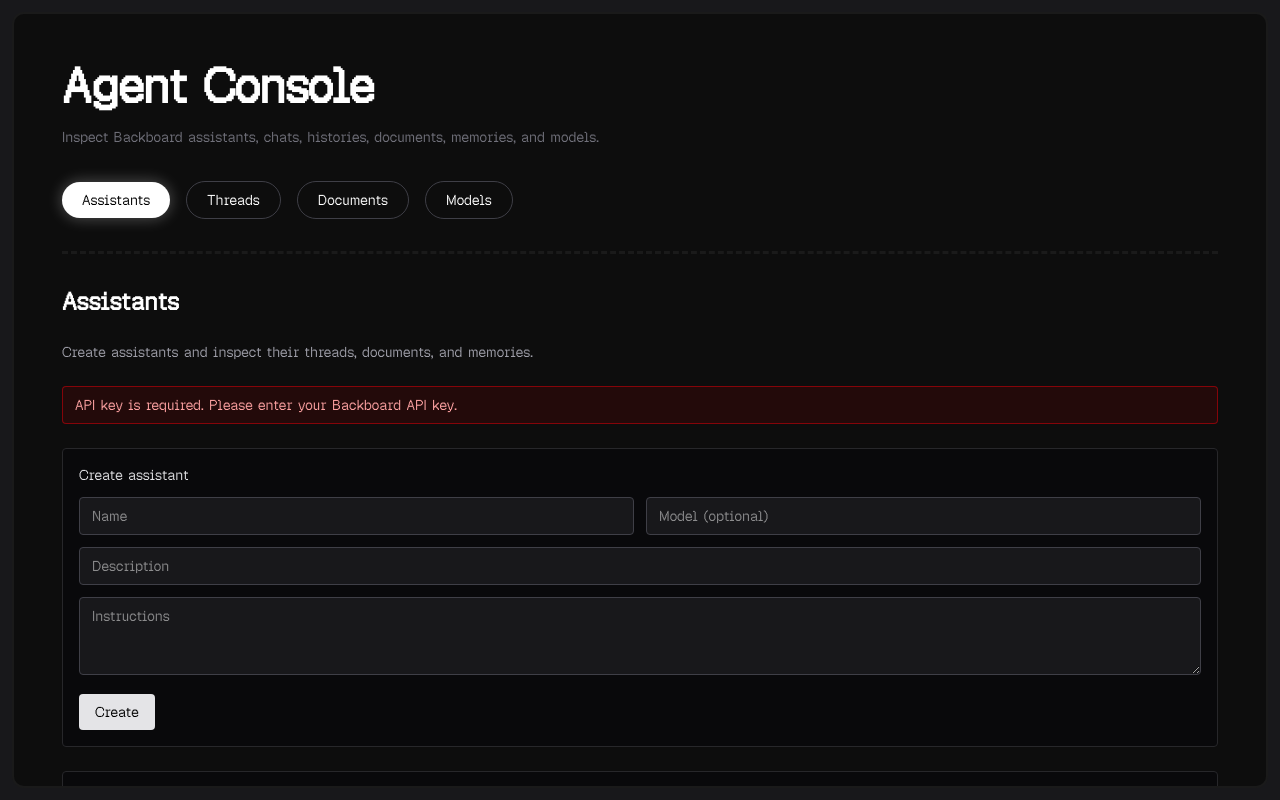
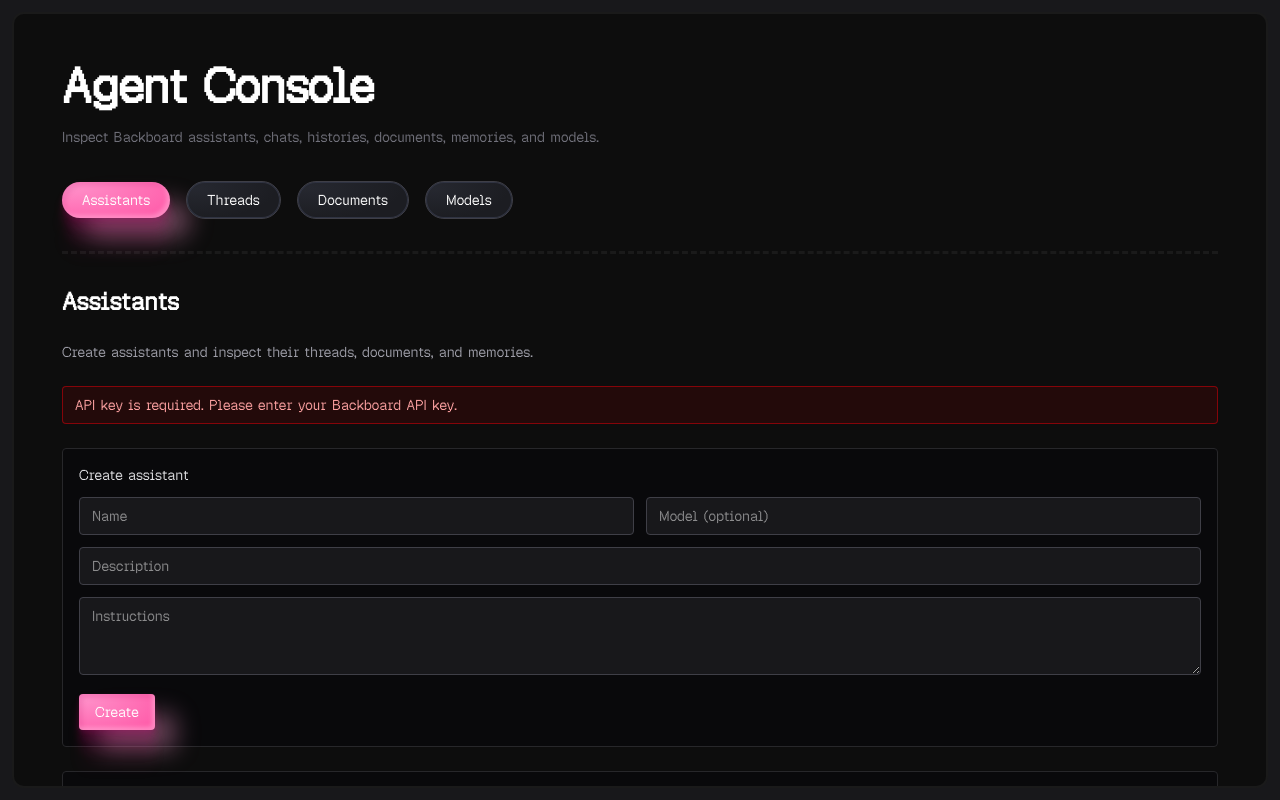
Before and after one commit to 0vp/backboard-swarm, a React (Vite) app in the folder fe/: page /agent in a window 1280 px wide. Built offline with nearby package versions, Linux system fonts and the light colour scheme.

Commit message:
jelly buttons

```diff
--- a/fe/src/components/memory/AssistantsSection.jsx
+++ b/fe/src/components/memory/AssistantsSection.jsx
@@ -387,7 +387,7 @@
           className="w-full rounded border border-zinc-700 bg-zinc-900 px-3 py-2 text-sm text-white"
         />
         <div className="flex gap-2">
-          <button type="submit" className="rounded bg-zinc-200 px-4 py-2 text-sm font-medium text-black hover:bg-white">
+          <button type="submit" className="purple-gradient-button rounded px-4 py-2 text-sm font-medium">
             {editingAssistantId ? 'Update' : 'Create'}
           </button>
           {editingAssistantId && (
@@ -397,7 +397,7 @@
                 setEditingAssistantId(null)
                 setAssistantForm(emptyAssistantForm)
               }}
-              className="rounded border border-zinc-700 px-4 py-2 text-sm text-zinc-300 hover:bg-zinc-900"
+              className="black-gradient-button rounded border border-zinc-700 px-4 py-2 text-sm text-zinc-300"
             >
               Cancel
             </button>
@@ -453,7 +453,7 @@
                 <button
                   type="button"
                   onClick={() => onEditAssistant(assistant)}
-                  className="rounded border border-zinc-700 px-3 py-1.5 text-xs text-zinc-200 hover:bg-zinc-900"
+                  className="black-gradient-button rounded border border-zinc-700 px-3 py-1.5 text-xs text-zinc-200"
                 >
                   Edit
                 </button>
@@ -488,7 +488,7 @@
                             <button
                               type="button"
                               onClick={() => onCreateThread(assistant.id)}
-                              className="rounded border border-zinc-700 px-2 py-1 text-xs text-zinc-200 hover:bg-zinc-900"
+                              className="purple-gradient-button rounded border border-transparent px-2 py-1 text-xs"
                             >
                               New thread
                             </button>
@@ -598,7 +598,7 @@
                             <button
                               type="button"
                               onClick={() => onSaveMemory(assistant.id)}
-                              className="rounded bg-zinc-200 px-3 py-1.5 text-xs font-medium text-black hover:bg-white"
+                              className="purple-gradient-button rounded px-3 py-1.5 text-xs font-medium"
                             >
                               Save memory
                             </button>
@@ -606,7 +606,7 @@
                               <button
                                 type="button"
                                 onClick={() => onSaveMemory(assistant.id, details.memories[0].id)}
-                                className="rounded border border-zinc-700 px-3 py-1.5 text-xs text-zinc-200 hover:bg-zinc-950"
+                                className="black-gradient-button rounded border border-zinc-700 px-3 py-1.5 text-xs text-zinc-200"
                               >
                                 Update first memory
                               </button>
--- a/fe/src/components/memory/ThreadsSection.jsx
+++ b/fe/src/components/memory/ThreadsSection.jsx
@@ -255,7 +255,7 @@
                           <button
                             type="button"
                             onClick={() => onSendMessage(thread.id)}
-                            className="rounded bg-zinc-200 px-4 py-2 text-sm font-medium text-black hover:bg-white"
+                            className="purple-gradient-button rounded px-4 py-2 text-sm font-medium"
                           >
                             Send
                           </button>
--- a/fe/src/index.css
+++ b/fe/src/index.css
@@ -31,3 +31,87 @@
   background-color: #000;
   color: #fff;
 }
+
+.purple-gradient-button,
+.black-gradient-button {
+  position: relative;
+  overflow: hidden;
+  isolation: isolate;
+  color: #fff;
+  transition: transform 0.16s ease-out;
+}
+
+.purple-gradient-button {
+  background: radial-gradient(114.65% 114.65% at 9.73% 17.27%, #ff8ec8 0, #ff5aa8 100%);
+  box-shadow:
+    0 62px 17px #d6007a00,
+    0 40px 16px #d6007a08,
+    0 22px 13px #d6007a17,
+    0 10px 10px #d6007a26,
+    0 2px 5px #d6007a2b,
+    20px 20px 24px #ff9dd266,
+    inset -3px -3px 4px #ffcce866,
+    inset 4px 4px 4px #9e00551a;
+}
+
+.purple-gradient-button::after {
+  content: '';
+  position: absolute;
+  inset: 1px;
+  border-radius: inherit;
+  opacity: 0;
+  mix-blend-mode: overlay;
+  transition: opacity 0.3s ease-in-out;
+  background: radial-gradient(101.79% 101.79% at 65.61% 81.79%, #ffffff99 0, transparent 100%);
+  pointer-events: none;
+  z-index: -1;
+}
+
+.black-gradient-button {
+  background: radial-gradient(85.96% 85.96% at 9.73% 17.27%, #262830 0, #1c1d22 100%);
+  box-shadow: inset 0 0 0 1px #2f3342;
+}
+
+.black-gradient-button::before {
+  content: '';
+  position: absolute;
+  inset: 0;
+  border-radius: inherit;
+  opacity: 0;
+  filter: blur(0.3px);
+  transition: opacity 0.3s ease-in-out;
+  background:
+    radial-gradient(85.96% 85.96% at 9.73% 17.27%, #262830 0, #1c1d22 100%),
+    radial-gradient(29.9% 135.23% at 83.67% 104.55%, #ffffff1a 0, #fff0 100%);
+  pointer-events: none;
+  z-index: -1;
+}
+
+@media (min-width: 768px) {
+  .purple-gradient-button:hover {
+    transform: scale(1.03);
+  }
+
+  .purple-gradient-button:hover::after {
+    opacity: 0.4;
+  }
+
+  .black-gradient-button:hover {
+    transform: scale(1.02);
+  }
+
+  .black-gradient-button:hover::before {
+    opacity: 1;
+  }
+}
+
+.purple-gradient-button:active,
+.black-gradient-button:active {
+  transform: scale(0.97);
+}
+
+.purple-gradient-button:focus-visible,
+.black-gradient-button:focus-visible {
+  outline: 2px solid #0b0c0e;
+  outline-offset: 2px;
+}
--- a/fe/src/pages/Agent.jsx
+++ b/fe/src/pages/Agent.jsx
@@ -37,8 +37,8 @@
             onClick={() => setActiveTab(tab.id)}
             className={`px-5 py-2 text-sm rounded-full font-medium transition-all cursor-pointer ${
               activeTab === tab.id
-                ? 'bg-white text-black shadow-[0_0_15px_rgba(255,255,255,0.3)]'
-                : 'bg-transparent text-white hover:bg-zinc-800 border border-zinc-700'
+                ? 'purple-gradient-button'
+                : 'black-gradient-button border border-zinc-700'
             }`}
           >
             {tab.label}
--- a/fe/src/pages/Index.jsx
+++ b/fe/src/pages/Index.jsx
@@ -34,12 +34,12 @@
 
         <div className="flex items-center gap-4 pointer-events-auto animate-diagonal-fade-in" style={{ animationDelay: '300ms' }}>
           <button
-            className="bg-white text-black px-5 py-2 text-sm rounded-full font-medium hover:bg-zinc-200 transition-all cursor-pointer shadow-[0_0_15px_rgba(255,255,255,0.3)] hover:shadow-[0_0_20px_rgba(255,255,255,0.5)]"
+            className="purple-gradient-button px-5 py-2 text-sm rounded-full font-medium transition-all cursor-pointer"
             onClick={() => navigate('/agent')}>
             Get Started
           </button>
           <button
-            className="bg-transparent text-white px-5 py-2 text-sm rounded-full font-medium hover:bg-zinc-800 transition-colors border border-zinc-700 cursor-pointer"
+            className="black-gradient-button text-white hover:text-white px-5 py-2 text-sm rounded-full font-medium transition-colors border border-zinc-700 cursor-pointer"
           >
             See Benchmarks
           </button>
--- a/fe/src/pages/Memory.jsx
+++ b/fe/src/pages/Memory.jsx
@@ -30,8 +30,8 @@
             onClick={() => setActiveTab(tab.id)}
             className={`rounded px-3 py-2 text-sm border transition-colors ${
               activeTab === tab.id
-                ? 'border-zinc-200 bg-zinc-200 text-black'
-                : 'border-zinc-700 text-zinc-200 hover:bg-zinc-900'
+                ? 'purple-gradient-button border-transparent'
+                : 'black-gradient-button border-zinc-700 text-zinc-200'
             }`}
           >
             {tab.label}
```
